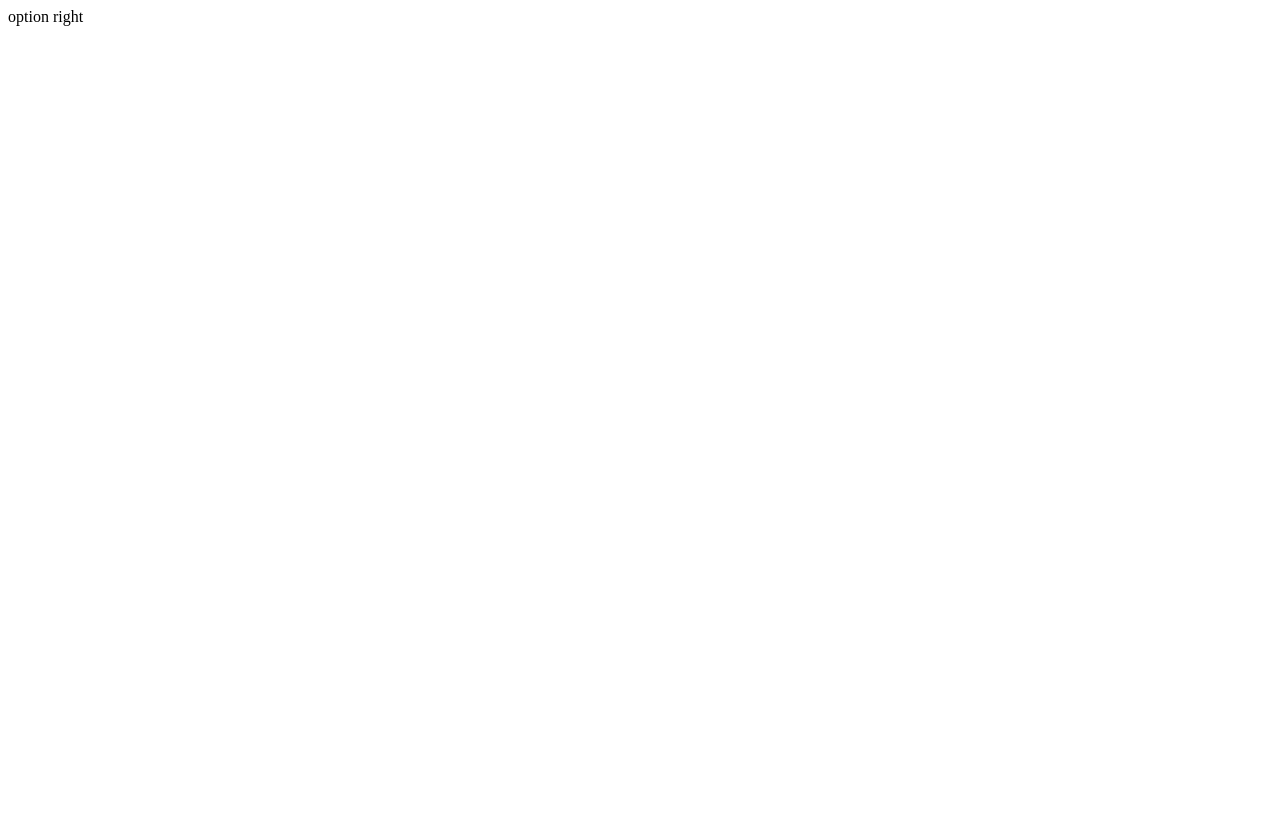
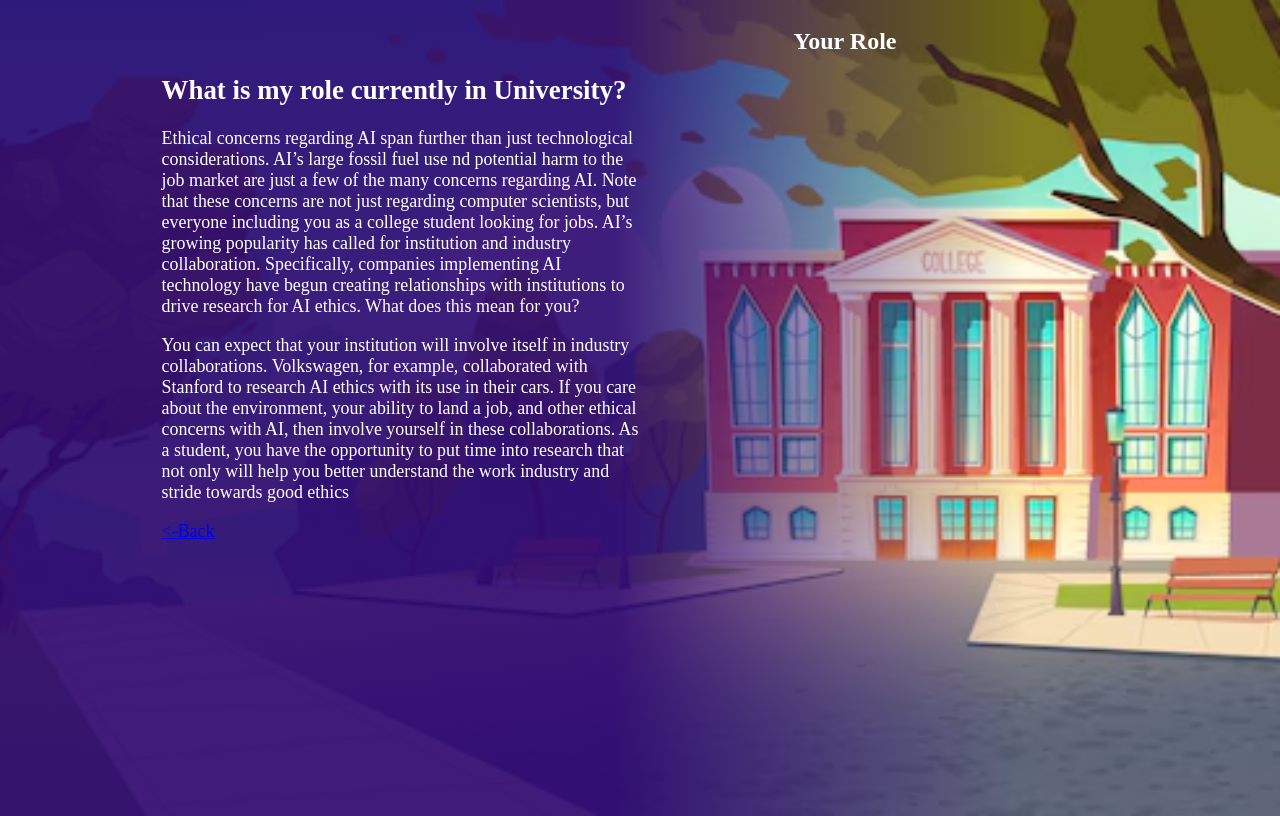
Before and after one commit to chrisdelisle/WRTG3030_4a, a plain HTML site: page 4aWebsiteComponents/views/role.html in a window 1280 px wide. Drawn offline with nearby package versions, Linux system fonts and the light colour scheme.

Commit message:
curr final

```diff
--- a/4aWebsiteComponents/views/role.html
+++ b/4aWebsiteComponents/views/role.html
@@ -1 +1,58 @@
-option right
+<!doctype html>
+<html lang="en">
+  <head>
+    <title>Home</title>
+    <link rel="stylesheet" type="text/css" href="style.css">
+  </head>
+  <body id="role_body">
+
+
+
+      <div class="grid-container" id="role_grid">
+
+        <div class="grid-item" id="left_role">
+          <h2>What is my role currently in University?</h2>
+          <p>Ethical concerns regarding AI span further than just technological considerations. AI’s large fossil fuel use
+            nd potential harm to the job market are just a few of the many concerns regarding AI. Note that these concerns are not just regarding
+            computer scientists, but everyone including you as a college student looking for jobs. AI’s growing popularity has called for institution and industry collaboration.
+            Specifically, companies implementing AI technology have begun creating relationships with institutions to drive research for AI ethics. What does this mean for you?</p>
+            <p>You can expect that your institution will involve itself in industry collaborations. Volkswagen, for example,
+                collaborated with Stanford to research AI ethics with its use in their cars. If you care about the environment,
+                 your ability to land a job, and other ethical concerns with AI, then involve yourself in these collaborations. As a
+                 student, you have the opportunity to put time into research that not only will help you better understand the work industry and stride towards good ethics
+            </p>
+            <a href = "/Users/chrisdelisle/WRTG3030_4a/index.html"  id = role_back>
+              <p> <-Back </p>
+            </a>
+        </div>
+
+
+        <div class="grid-item" id="right_role">
+          <h2>Your Role</h2>
+
+        </div>
+
+      </div>
+
+
+
+
+
+    <script src="https://cdn.jsdelivr.net/npm/bootstrap@5.2.3/dist/js/bootstrap.bundle.min.js" integrity="sha384-kenU1KFdBIe4zVF0s0G1M5b4hcpxyD9F7jL+jjXkk+Q2h455rYXK/7HAuoJl+0I4" crossorigin="anonymous"></script>
+
+        <!-- <footer id="footer" >
+            <a>chrisddelisle@gmail.com</a>
+            <a>-</a>
+            <a>(603) 714 2463</a>
+            <a>-</a>
+            <a href="/Users/chrisdelisle/PortfolioFinal/LabWebsite/resources/img/Delisle_Chris_Resume.pdf " target= "_blank">Resume</a>
+            <a>-</a>
+            <a href="https://www.linkedin.com/in/chrisdavisdelisle/" target="_blank">LinkedIn</a>
+            <a>-</a>
+            <a href="https://youtube.com/ChrisDelisle" target="_blank">YouTube</a>
+            <a>-</a>
+            <a href="https://Instagram.com/chrisdelisle" target="_blank">Instagram</a>
+
+        </footer> -->
+</body>
+</html>
--- a/4aWebsiteComponents/views/style.css
+++ b/4aWebsiteComponents/views/style.css
@@ -42,7 +42,9 @@ body{
 
 #government_body{
     /* background-image: url('../resources/img/background-image.jpeg'); */
-    background-image: url('../img/governmentbg.jpeg');
+    background-image:
+    linear-gradient(to right, rgba(183, 8, 31, 0.3) 55%, rgba(110, 10, 173, 0.2) 80%),
+    url('../img/governmentbg.jpeg');
     /* background-repeat:unset; */
     /* background-position:center; */
     background-size: cover;
@@ -51,22 +53,20 @@ body{
 
 }
 
+#role_body{
+    /* background-image: url('../resources/img/background-image.jpeg'); */
+    background-image:
+    linear-gradient(to right, rgba(45, 6, 114, 0.9) 48%, rgba(110, 10, 173, 0) 80%),
+    url('../img/univ.jpg');
+    /* background-repeat:unset; */
+    /* background-position:center; */
+    background-size: cover;
+    position: auto;
 
 
-/* #mynav{
-    background-color: #5c52eb;
-    font-size: 17px;
-    border-width: 1px;
-    border-style: solid;
-    border-radius: 2px;
-    border-color: gray;
-    padding-bottom: 30px;
-    margin-bottom: 10px;
-    word-spacing: 10px;
-    border-radius: 4px;
-    z-index: 4;
 
-} */
+}
+
 
 #icon{
     position: absolute; right: 5%;
@@ -198,6 +198,9 @@ td{
    opacity: 1;
 }
 
+
+
+
 #intro_left
 {
     z-index:2;
@@ -216,8 +219,15 @@ td{
     opacity: 1;
     line-height: .4em;
 
+}
 
-}
+
+
+
+
+
+
+
 #audience_text{
     font-size: .4em;
     white-space: nowrap;
@@ -288,11 +298,58 @@ color: #ffffff;
 
 }
 
+@keyframes leftGovernmentSlide{
+    from{
+        transform: translateX(80px);
+    }
+    to{
+        transform: translateX(0);
+    }
+}
+
 #left_government{
     color: black;
     padding-top: 3.5vw;
     font-size: 1.4vw;
+    animation-name: leftGovernmentSlide;
+    animation-duration: 1s;
+    animation-timing-function: ease-out forwards;
+    animation-delay: 0s;
+    animation-iteration-count: 1;
+    animation-direction: normal;
+    animation-fill-mode: none;
+
+    transform: translateX(0px);
+
+    opacity: 1;
 }
+
+@keyframes slideInLeft{
+    from{
+        transform: translateX(-300px);
+    }
+    to{
+        transform: translateX(0);
+    }
+}
+#right_government{
+    z-index:1;
+    /* position: relative; */
+
+    animation-name: slideInLeft;
+    animation-duration: .75s;
+    animation-timing-function: ease-out forwards;
+    animation-delay: 0s;
+    animation-iteration-count: 1;
+    animation-direction: normal;
+    animation-fill-mode:none;
+
+    transform: translateX(0px);
+
+    opacity: 1;
+}
+
+
 #questions{
     font-size: .2em;
     white-space: nowrap;
@@ -310,3 +367,52 @@ color: #ffffff;
     white-space: nowrap;
     color:rgb(220, 220, 186);
 }
+
+#role_grid{
+    color: white;
+    display: grid;
+    grid-auto-flow: column;
+    grid-template-columns: 50% 50%;
+
+}
+
+
+#left_role{
+    color: white;
+    padding-top: 3.5vw;
+    font-size: 1.4vw;
+    animation-name: leftGovernmentSlide;
+    animation-duration: 1s;
+    animation-timing-function: ease-out forwards;
+    animation-delay: 0s;
+    animation-iteration-count: 1;
+    animation-direction: normal;
+    animation-fill-mode: none;
+
+    transform: translateX(0px);
+
+    opacity: 1;
+}
+
+a:visited{
+    color: white;
+
+}
+
+
+#right_role{
+    z-index:1;
+    /* position: relative; */
+
+    animation-name: slideInLeft;
+    animation-duration: .75s;
+    animation-timing-function: ease-out forwards;
+    animation-delay: 0s;
+    animation-iteration-count: 1;
+    animation-direction: normal;
+    animation-fill-mode:none;
+
+    transform: translateX(0px);
+
+    opacity: 1;
+}
```
Also changed, not shown: 4aWebsiteComponents/img/univ.jpg (added).
